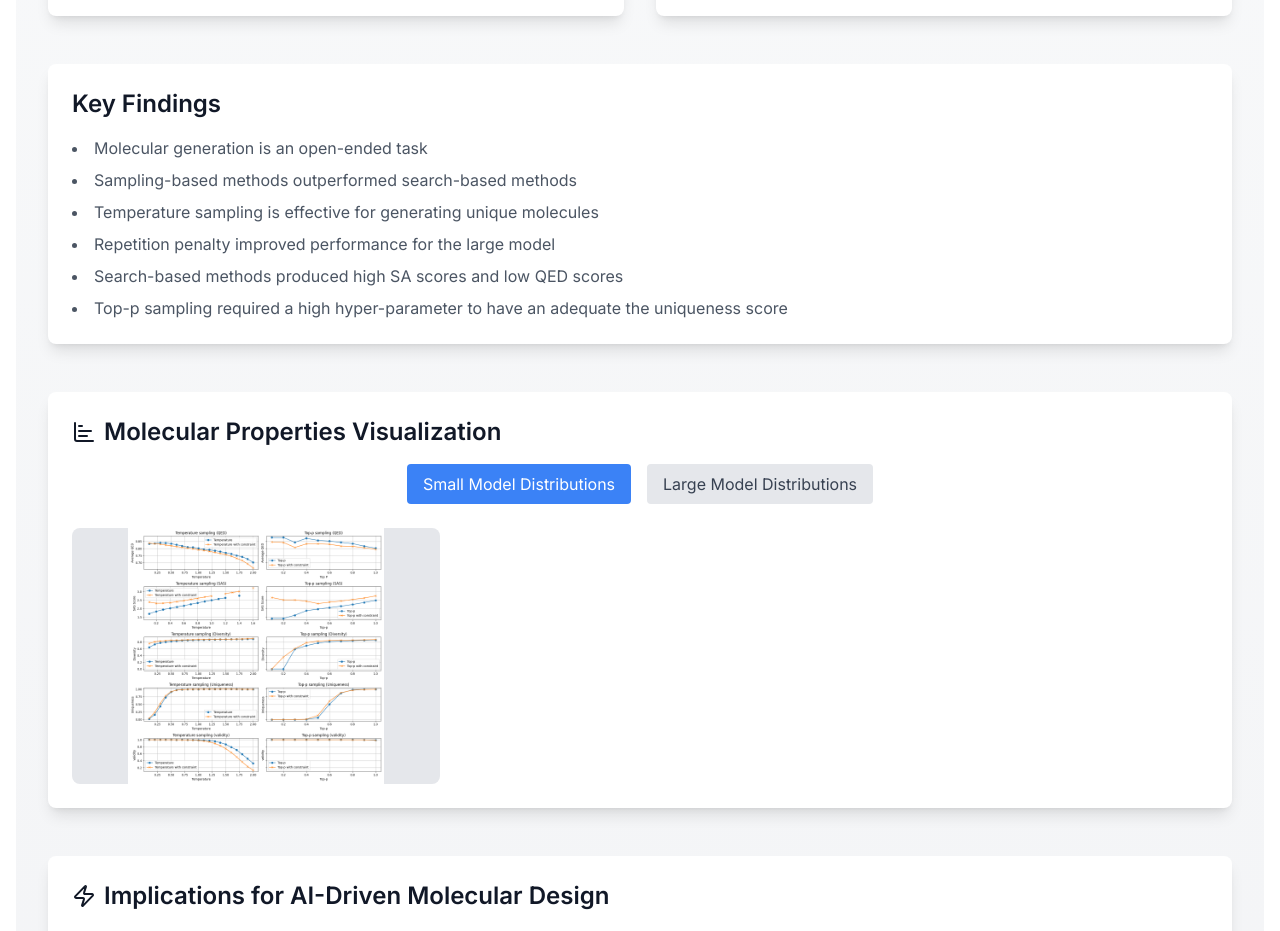
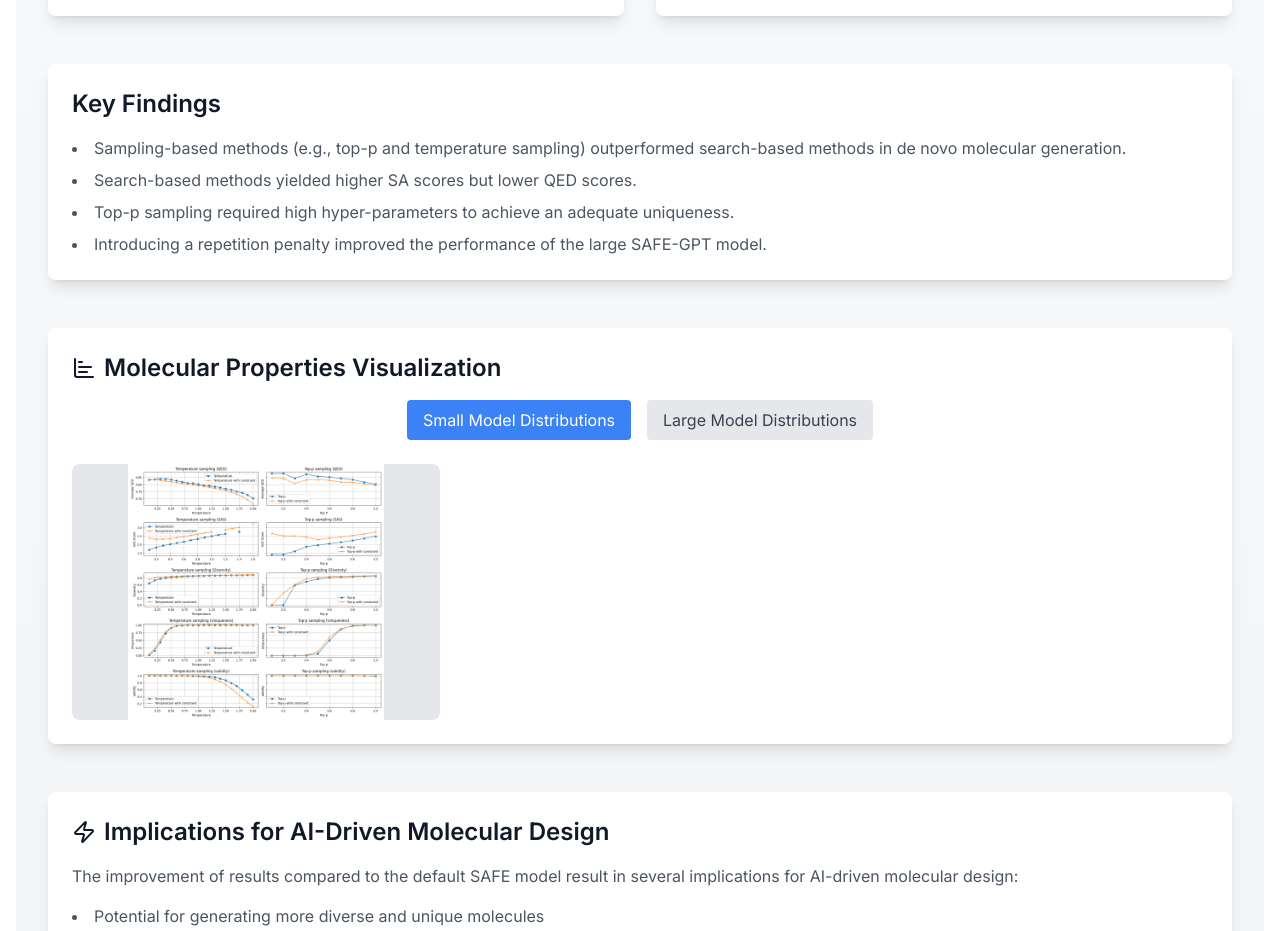
Before and after one commit to Anri-Lombard/Molecular-Research-Website, a Next.js app: page /decoders in a window 1280 px wide. Shown: the part 780-1711 px from the top of the page. Built offline with nearby package versions, Linux system fonts and the light colour scheme.

Commit message:
gabes updates

```diff
--- a/src/app/decoders/KeyFindings.js
+++ b/src/app/decoders/KeyFindings.js
@@ -20,14 +20,18 @@ import React from "react";
 // temperature sampling generated unique molecules with a much
 // lower hyper-parameter. Moreover, top-p consistently resulted in
 const KeyFindings = () => {
-  const findings = ["Molecular generation is an open-ended  task",
-                    "Sampling-based methods outperformed search-based methods",
-                    "Temperature sampling is effective for generating unique molecules",
-                    "Repetition penalty improved performance for the large model",
-                    "Search-based methods produced high SA scores and low QED scores",
-                    "Top-p sampling required a high hyper-parameter to have an adequate the uniqueness score",
+  const findings = [
+    // "Sampling-based methods outperformed search-based methods in de novo generation",
+    // "Temperature and top-p sampling are effective for generating unique molecules",
+    // "Introducing a repetition penalty improves performance of the large SAFE-GPT model",
+    // "Search-based methods produced high SA scores and low QED scores in de novo molecular generation",
+    // "Top-p sampling required a high hyper-parameter to have an adequate uniqueness score",
+    "Sampling-based methods (e.g., top-p and temperature sampling) outperformed search-based methods in de novo molecular generation.",
+    "Search-based methods yielded higher SA scores but lower QED scores.",
+    "Top-p sampling required high hyper-parameters to achieve an adequate uniqueness.",
+    "Introducing a repetition penalty improved the performance of the large SAFE-GPT model."
 
-                    ];
+  ];
 
   return (
     <div className="bg-white dark:bg-gray-800 rounded-lg shadow-lg p-6 mb-12">
--- a/src/app/decoders/page.js
+++ b/src/app/decoders/page.js
@@ -158,7 +158,7 @@ const ArchitecturesPage = () => {
           <FadeInSection delay={0.6}>
             <ArchitectureComparison
               title="Stochastic methods"
-              description="Stochastic methods are more suitable for tasks like conditional story generation and contextual text continuation. They allow for a significant degree of freedom in determining what can plausibly come next. Sampling-based methods are examples of stochastic methods. Methods like top-p sampling and temperature sampling are used to generate diverse and unique molecules."
+              description="Stochastic methods are particularly suitable for tasks that require creativity and diversity because they introduce a significant degree of freedom in determining plausible outcomes. Sampling-based techniques, such as top-p sampling and temperature sampling, are examples of stochastic methods that generate diverse and unique molecules."
               icon={Cpu}
               expanded={expandedSection === "stochastic"}
               onToggle={() => toggleSection("stochastic")}
--- a/src/app/page.js
+++ b/src/app/page.js
@@ -204,7 +204,7 @@ export default function Home() {
               {
                 name: "Decoders",
                 description:
-                  "Investigating decoding strategies in molecular generation models",
+                  "Investigating various decoding strategies in de novo molecular generation as a means to maximse the quality of the generated output",
               },
             ].map((project, index) => (
               <FadeInSection key={project.name} delay={0.2 * (index + 1)}>
```
